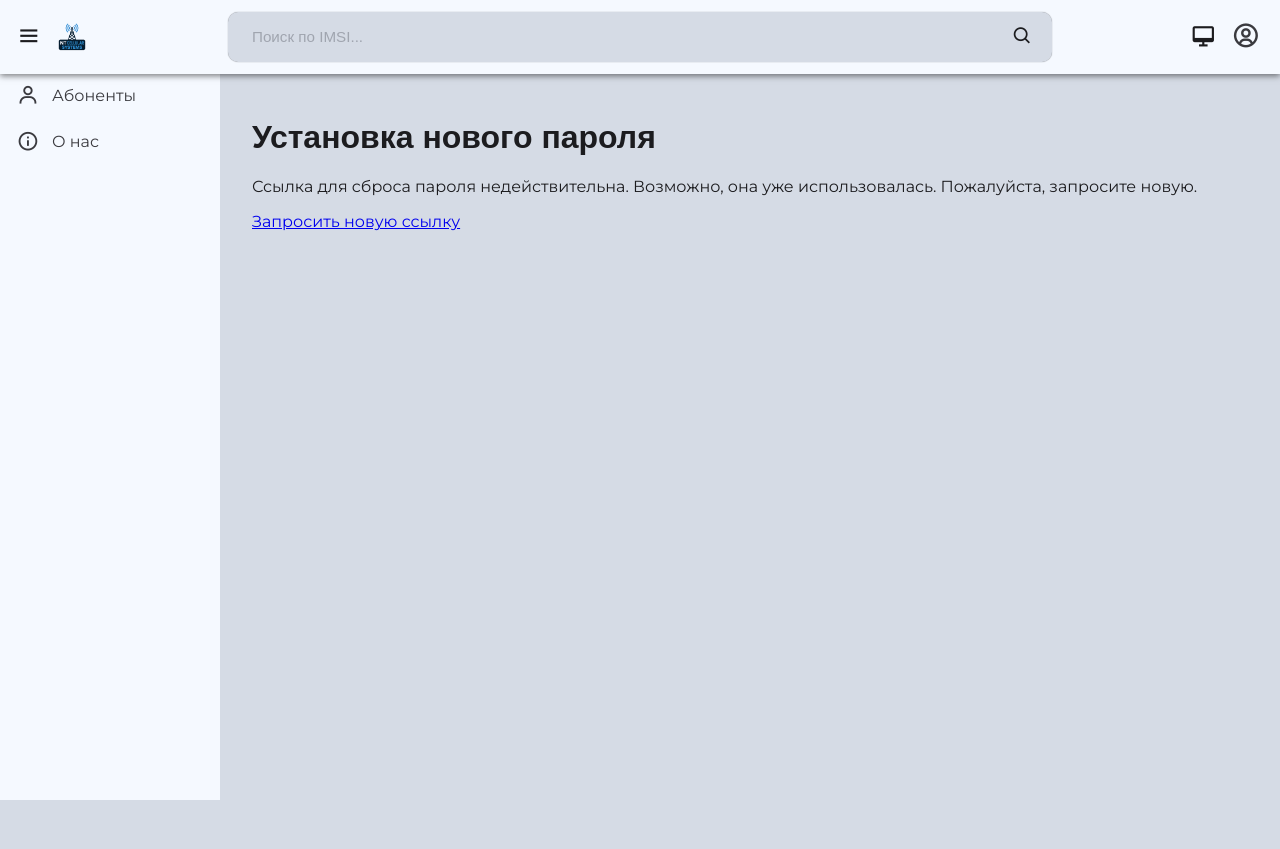
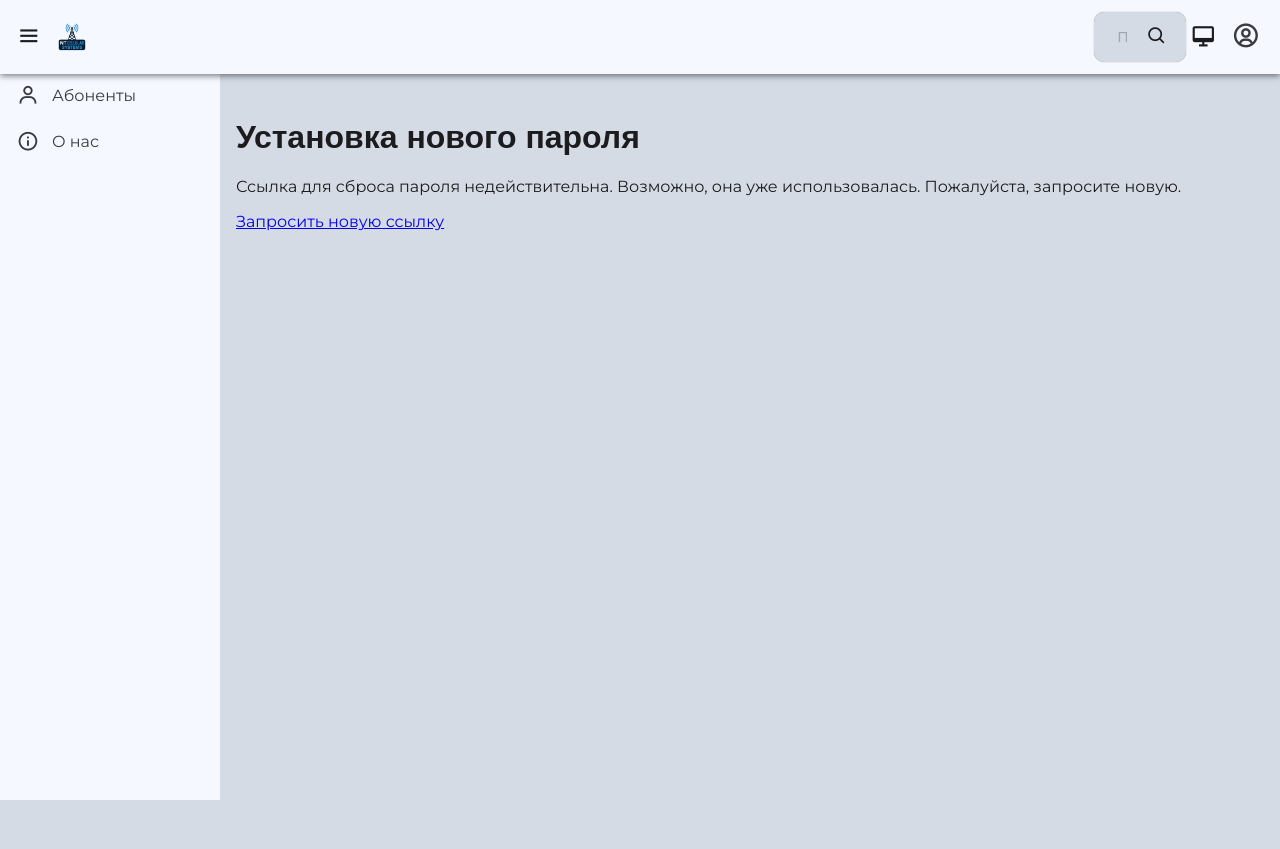
Before and after one commit to AlexanderCholiy/ts_core, a Django app: page /reset/1/1/ in a window 1280 px wide. Shown: the top 849 px of the page. Run offline with Django 3.2, Linux system fonts and the light colour scheme; parts of the project's set-up code (start-up, migrations or seed data) failed here and were passed over; some web fonts are replaced.

Commit message:
начали менять search bar

```diff
--- a/static/css/includes/main.css
+++ b/static/css/includes/main.css
@@ -7,7 +7,7 @@
 
 .container {
   max-width: 1200px;
-  margin: 1.5rem 1rem;
+  margin: 1.5rem 0;
   box-sizing: border-box;
   width: 100%;
 }
--- a/static/css/includes/search_bar.css
+++ b/static/css/includes/search_bar.css
@@ -1,3 +1,13 @@
+#search-bar {
+  margin-left: 1000px;
+  transition: all var(--transition-value);
+  background-color: red !important;
+}
+
+#search-bar.collapsed {
+  margin-left: var(--sidebar-collapsed-width);
+}
+
 .header-search {
   display: flex;
   align-items: center;
@@ -69,10 +79,11 @@ body.dark .header-search input[type="text"]::placeholder {
 }
 
 @media (max-width: 768px) {
-  .header-center {
+  #search_bar {
     width: 100%;
     justify-content: center;
     order: 2;
+    margin-left: 0;
   }
 
   .header-search {
--- a/static/js/sidebar.js
+++ b/static/js/sidebar.js
@@ -1,6 +1,7 @@
 document.addEventListener("DOMContentLoaded", () => {
   const sidebar = document.getElementById("sidebar");
   const toggleButton = document.getElementById("sidebar-toggle");
+  const searchBar = document.getElementById("search-bar");
 
   const isMobile = () => window.innerWidth <= 768;
 
--- a/templates/includes/header.html
+++ b/templates/includes/header.html
@@ -23,7 +23,7 @@
   </div>
 
   <!-- Центр: поиск -->
-  <div class="header-center">
+  <div id="search-bar" class="header-center">
     {% include "includes/search_bar.html" %}
   </div>
 
--- a/templates/open5gs/index.html
+++ b/templates/open5gs/index.html
@@ -10,12 +10,12 @@
     {% for subscriber in page_obj %}
       <div class="card">
         <div class="card-body">
-          <h5 class="card-title">{{ subscriber.imsi }}</h5>
+          <h5 class="card-title">{{ subscriber }}</h5>
           <div class="btn-group">
-            <a href="{% url 'open5gs:edit' subscriber.imsi %}" class="btn-icon" title="Изменить">
+            <a href="{% url 'open5gs:edit' subscriber %}" class="btn-icon" title="Изменить">
               <i class="bx bx-edit-alt"></i>
             </a>
-            <a href="{% url 'open5gs:delete' subscriber.imsi %}" class="btn-icon" title="Удалить">
+            <a href="{% url 'open5gs:delete' subscriber %}" class="btn-icon" title="Удалить">
               <i class="bx bx-trash"></i>
             </a>
           </div>
```
Also changed, not shown: open5gs/views.py (+7 -5 lines), users/migrations/0012_auto_20250714_2107.py (added).
